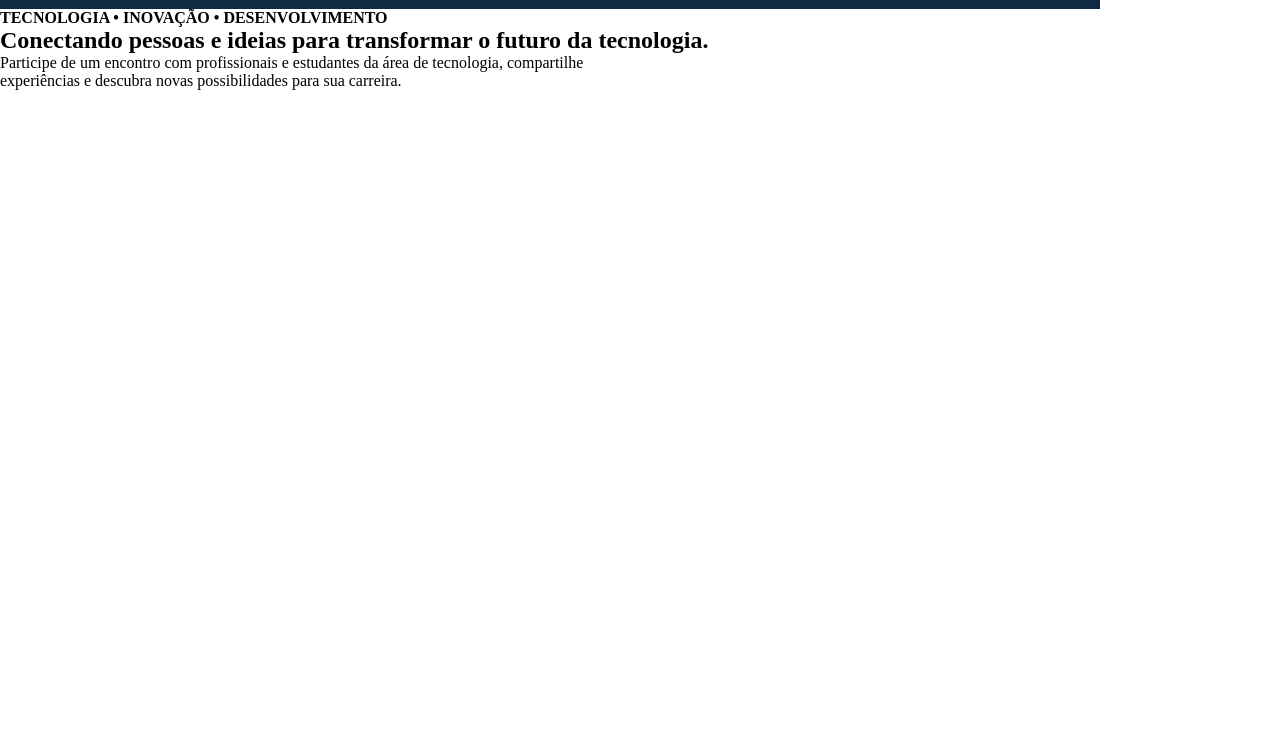
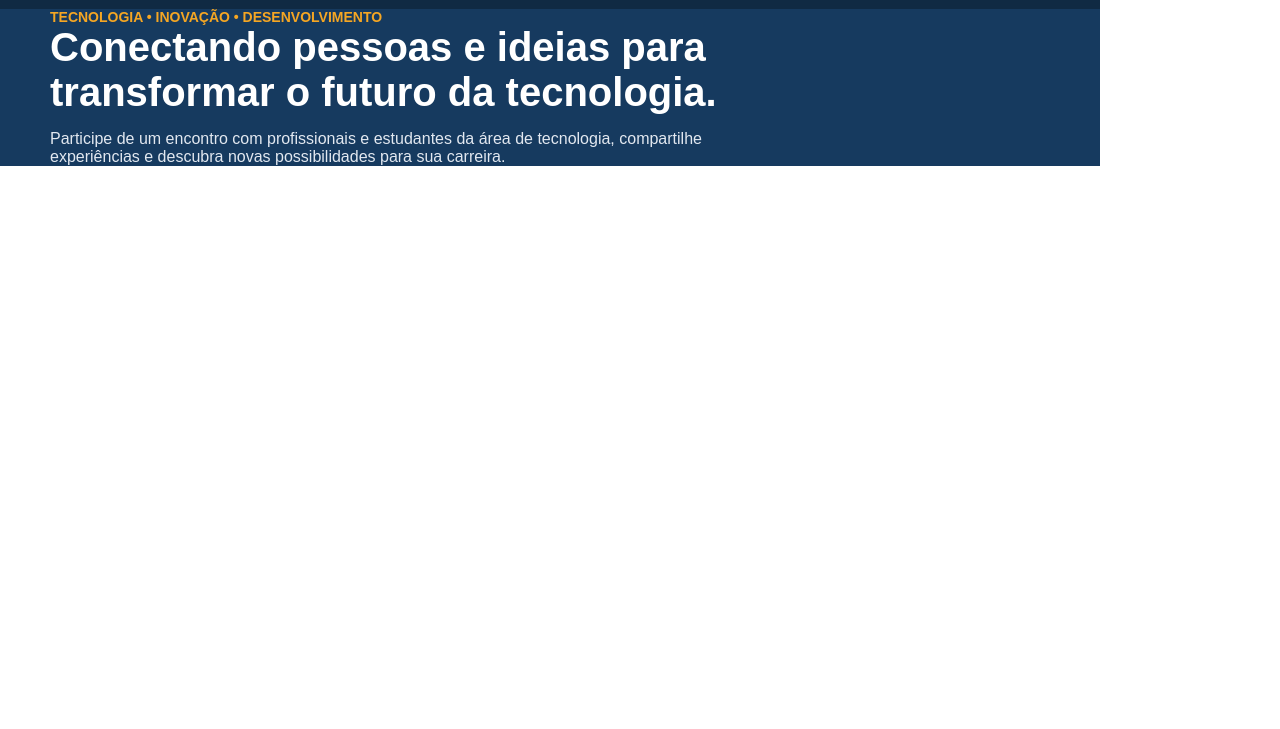
Before and after one commit to Phelps67/devconnect, a plain HTML site: page index.html in a window 1280 px wide. Shown: the part 71-800 px from the top of the page. Drawn offline with Linux system fonts and the light colour scheme.

Commit message:
style: decoração da section de apresentação

```diff
--- a/css/style.css
+++ b/css/style.css
@@ -3,6 +3,7 @@
     padding: 0px;
     margin: 0px;
     max-width: 1100px;
+    font-family: Arial, Helvetica, sans-serif;
 }
 
 #cabeca {
@@ -15,7 +16,7 @@
 #devconnect{
     color: white;
     font-size: 26px;
-    padding-left: 40px;
+    padding-left: 50px;
 }
 
 .linkmenu{
@@ -29,3 +30,29 @@
 #linkmenuum{
     padding-left: 400px;
 }
+
+#sectapresenta{
+    background-color: #163A5F;
+    min-height: 350xpx;
+    display: flex;
+    flex-direction: column;
+    max-width: 1100px;
+    align-items: start;
+    padding-left: 50px;
+}
+#coisas{
+  color:  #F5A623;
+  font-size: 14px;
+
+}
+h1{
+    color: white;
+    font-size: 40px;
+    max-width: 750px;
+}
+#descridoh1{
+    color: #E2E8F0;
+    font-size: 16px;
+    max-width: 700px;
+    padding-top: 15px;
+}
```
